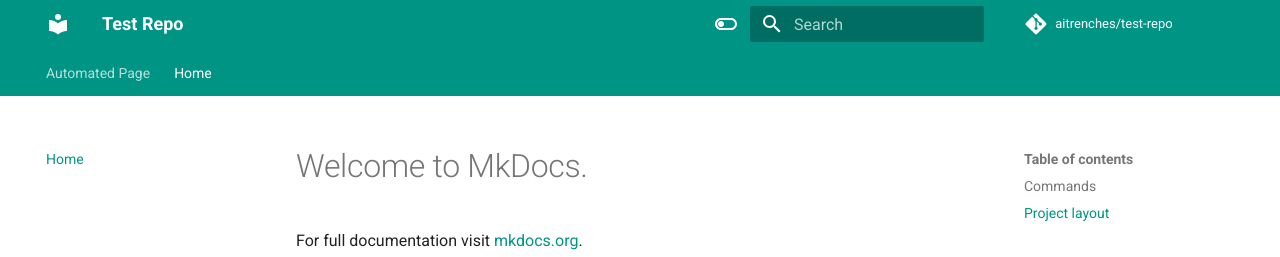
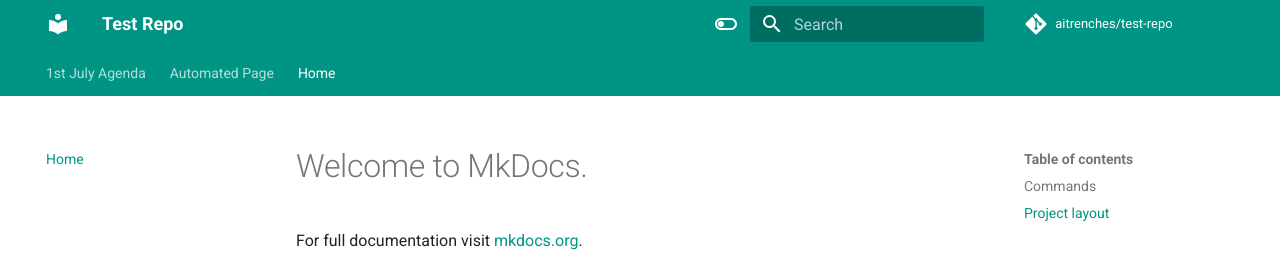
Before and after one commit to aitrenches/test-repo, an MkDocs documentation site: the page built from docs/index.md, in a window 1280 px wide. Shown: the top 257 px of the page. Built offline with MkDocs 1.6.1 and Material for MkDocs 9.7.7, drawn with Linux system fonts in a browser that asks for light colours; comment, search, counter and statistics services are not loaded.

Commit message:
Update navigation: add 1st July Agenda

```diff
--- a/mkdocs.yml
+++ b/mkdocs.yml
@@ -51,5 +51,6 @@ markdown_extensions:
       emoji_generator: !!python/name:materialx.emoji.to_svg
 
 nav:
+  - 1st July Agenda: 1st-july-agenda.md
   - Automated Page: auto_page.md
   - Home: index.md
```
